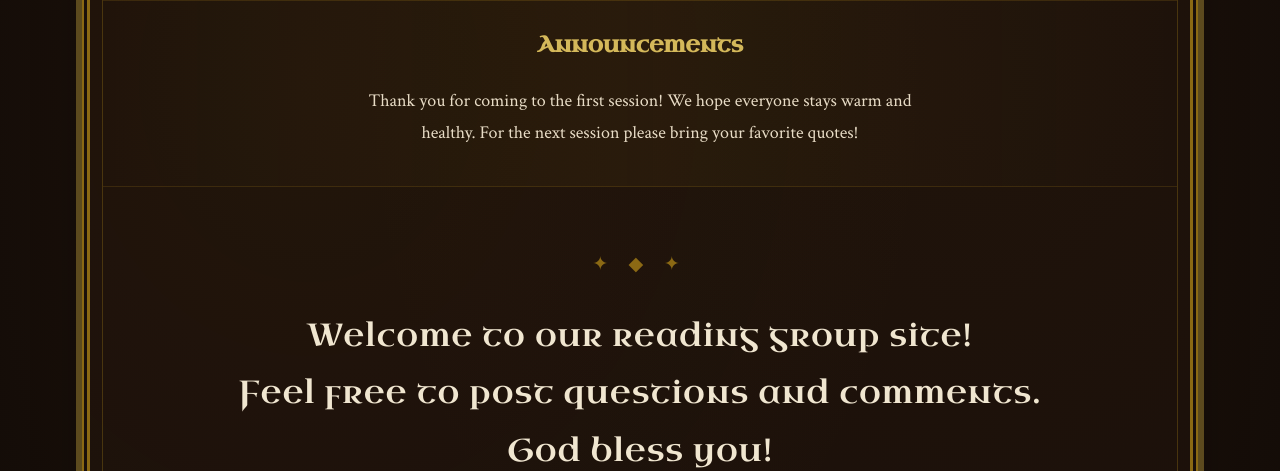
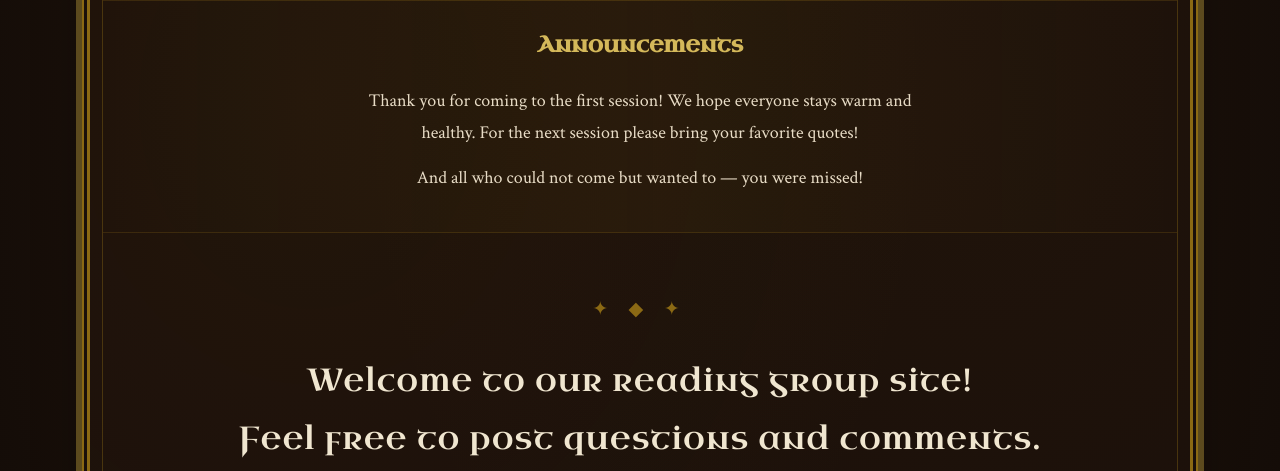
Before and after one commit to farant/biblestudy, a PHP site: page / in a window 1280 px wide. Shown: the part 995-1466 px from the top of the page. Run offline with PHP 8.4, Linux system fonts and the light colour scheme; some libraries are stand-ins or nearby versions; some web fonts are replaced.

Commit message:
Add "you were missed" to announcements; fix session post typo
- Added line to announcements for those who couldn't make it
- Migration 006 fixes "though" -> "thought" typo in session notes

https://claude.ai/code/session_01P2fj7sF5oxJXkmFXQ5mUQG

```diff
--- a/templates/home.php
+++ b/templates/home.php
@@ -52,6 +52,9 @@ try {
             Thank you for coming to the first session! We hope everyone stays warm
             and healthy. For the next session please bring your favorite quotes!
         </p>
+        <p>
+            And all who could not come but wanted to &mdash; you were missed!
+        </p>
     </section>
 
     <!-- ======== QUOTE OF THE WEEK ======== -->
```
Also changed, not shown: migrations/006_fix_session1_typo.sql (added).
